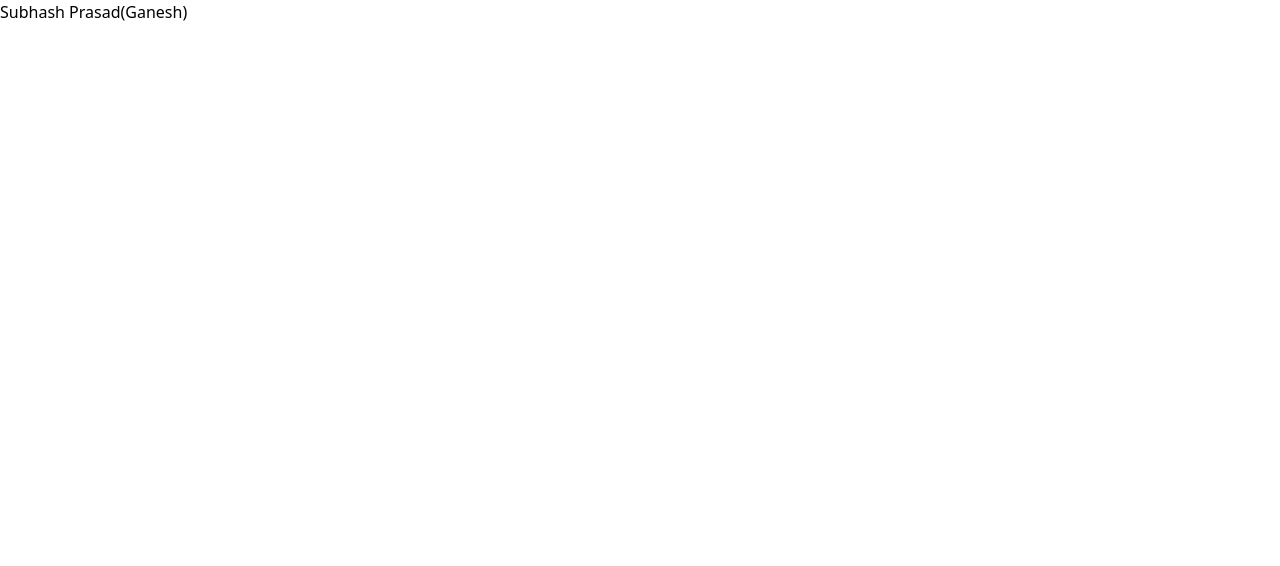
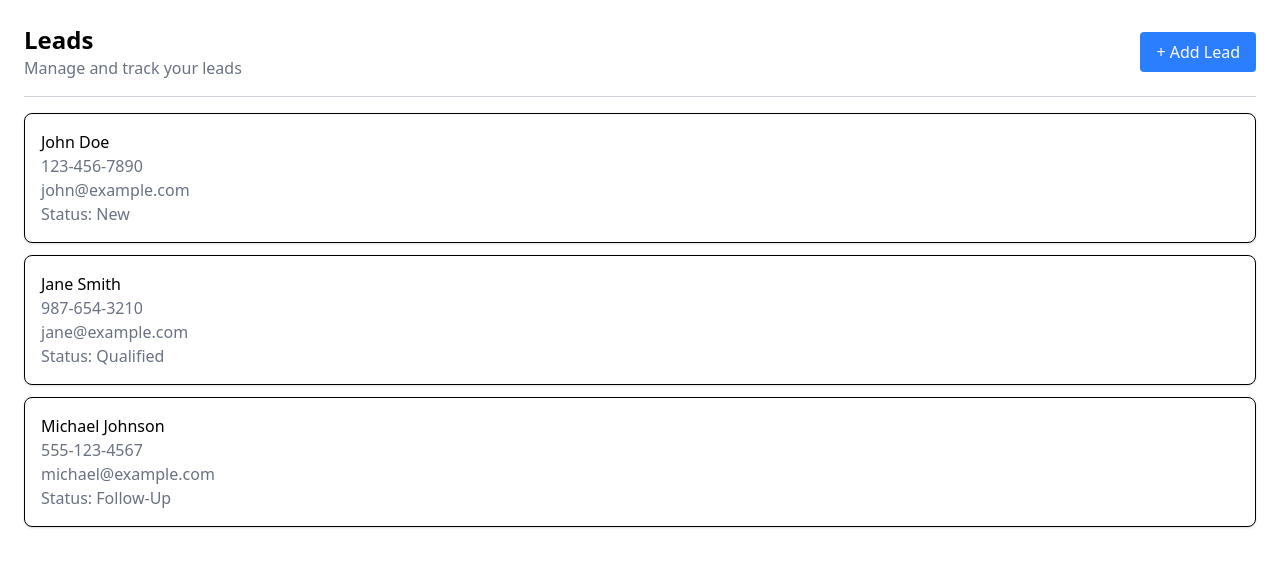
Before and after one commit to subhashdippu/2, a React (Vite) app: page / in a window 1280 px wide. Shown: the top 566 px of the page. Built offline with nearby package versions, Linux system fonts and the light colour scheme.

Commit message:
adding leadspage

```diff
--- /dev/null
+++ b/src/pages/leadsPage.jsx
@@ -0,0 +1,80 @@
+import React, { useState } from "react";
+
+export default function LeadsPage() {
+  const [leads, setLeads] = useState([
+    {
+      _id: "1",
+      name: "John Doe",
+      phone: "123-456-7890",
+      email: "john@example.com",
+      status: "New",
+      qualification: "High",
+      interestField: "Software",
+      source: "Website",
+      assignedTo: "Alice",
+      updatedAt: "2025-08-24T10:00:00Z",
+    },
+    {
+      _id: "2",
+      name: "Jane Smith",
+      phone: "987-654-3210",
+      email: "jane@example.com",
+      status: "Qualified",
+      qualification: "Medium",
+      interestField: "Hardware",
+      source: "Referral",
+      assignedTo: "Bob",
+      updatedAt: "2025-08-25T12:30:00Z",
+    },
+    {
+      _id: "3",
+      name: "Michael Johnson",
+      phone: "555-123-4567",
+      email: "michael@example.com",
+      status: "Follow-Up",
+      qualification: "Low",
+      interestField: "Consulting",
+      source: "Event",
+      assignedTo: "Charlie",
+      updatedAt: "2025-08-26T14:15:00Z",
+    },
+  ]);
+
+  const addLead = (newLead) => {
+    setLeads((prevLeads) => [...prevLeads, newLead]);
+  };
+
+  return (
+    <div className="p-6">
+      {/* Top bar */}
+      <div className="flex justify-between items-center mb-4">
+        <div>
+          <h1 className="text-2xl font-bold">Leads</h1>
+          <p className="text-gray-500">Manage and track your leads</p>
+        </div>
+        <button
+          onClick={() => addLead({ _id: "4", name: "New Lead" })}
+          className="bg-blue-500 text-white px-4 py-2 rounded"
+        >
+          + Add Lead
+        </button>
+      </div>
+      <hr className="border-gray-300" />
+
+      {/* Leads list */}
+      <div className="mt-4">
+        {leads.map((lead) => (
+          <div
+            key={lead._id}
+            className="border p-4 rounded-lg mb-3 bg-white shadow-sm"
+          >
+            <p className="font-medium">{lead.name}</p>
+            <p className="text-gray-500">{lead.phone}</p>
+            <p className="text-gray-500">{lead.email}</p>
+            <p className="text-gray-500">Status: {lead.status}</p>
+          </div>
+        ))}
+      </div>
+    </div>
+  );
+}
--- a/src/routers/routes.jsx
+++ b/src/routers/routes.jsx
@@ -1,10 +1,12 @@
 import { createBrowserRouter } from "react-router-dom";
 import Main from "../pages/main";
 import Home from "../pages/home";
+import LeadsPage from "../pages/leadsPage";
 const router = createBrowserRouter([
   {
     path: "/",
     element: <Main />,
+    element: <LeadsPage />,
     children: [
       {
         path: "/",
```
